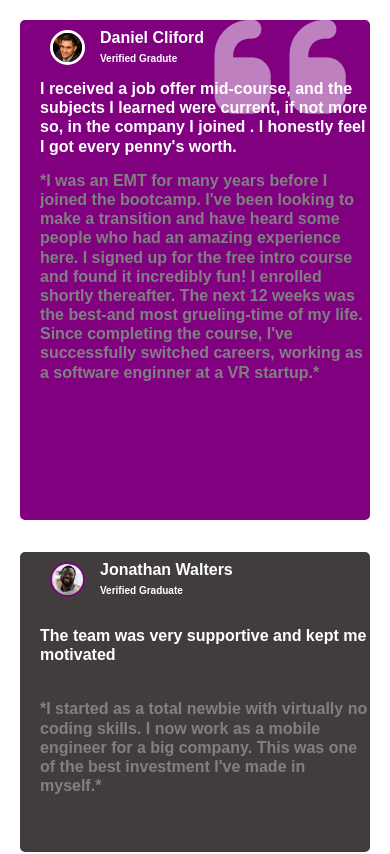
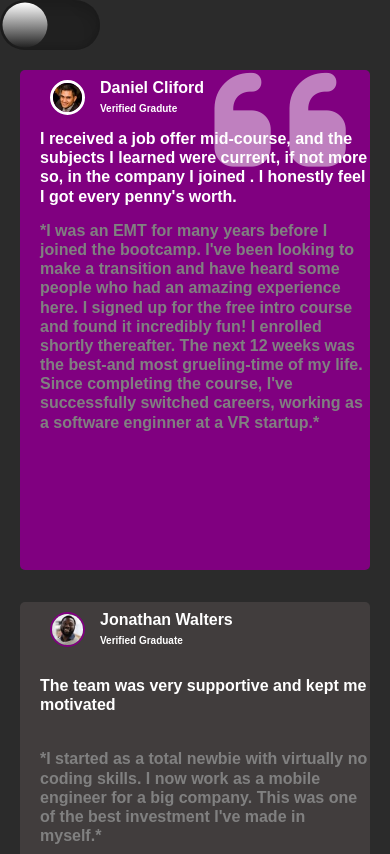
Before and after one commit to Wizdev0/testimonals.com, a plain HTML site: page index.html in a window 390 px wide. Shown: the top 854 px of the page. Drawn offline with Linux system fonts and the light colour scheme; a web font is replaced by a local one.

Commit message:
new feature

```diff
--- a/index.css
+++ b/index.css
@@ -4,14 +4,71 @@
     box-sizing: border-box;
 }
 
+
+body{
+   /*  display: flex;
+    justify-content: center;
+    align-items: center; */
+    background: #2b2b2b;
+    transition: 0.5s;
+    min-height: 100vh;
+}
+
+body.active{
+    background: #f8f8f8f8;
+}
+#toggle{
+    position: relative;
+    display: grid;
+
+    width: 100px;
+    height: 50px;
+    border-radius: 160px;
+    background: #222;
+    cursor: pointer;
+    transition: 0.5s;
+    box-shadow: inset 0 8px 60px rgba(0,0,0,0.1),
+                inset 0 8px 8px rgba(0,0,0,0.1),
+                inset 0 -4px 4px rgba(0,0,0,0.1);
+}
+#toggle.active{
+    background-color: #fff;
+    box-shadow: inset 0 2px 60px rgba(0,0,0,0.1),
+               inset 0 2px 8px rgba(0,0,0,0.1),
+               inset 0 -4px 8px rgba(0,0,0,0.05);
+}
+.indicator{
+    position: absolute;
+    top: 0;
+    left: 0;
+    width: 50px;
+    height: 50px;
+    background: linear-gradient(to bottom, #fff,#222);
+    border-radius: 50%;
+    transform: scale(0.9);
+    box-shadow: 0 8px 40px rgba(0,0,0,0,0.5),
+                inset 0 4px 4px rgba(255,255,255,0.2),
+                inset 0 -4px 4px rgba(255,255,255,0.2);
+    transition: 0.5s;
+}
+#toggle.active .indicator{
+    left: 50px;
+    box-shadow: 0 8px 20px rgba(0,0,0,0,0.1),
+    inset 0 4px 4px rgba(255,255,255,1),
+    inset 0 -4px 4px rgba(255,255,255,1);
+    background: linear-gradient(to bottom, #eaeeae,#f9f9f9);
+}
+
 .container{
-    min-height: 400px;
+    min-height: 100px;
     display: grid;
     grid-template-columns: repeat(3,5fr);
 
     gap: 2rem ;
-    padding: 20px;
-    margin-left: 30px;
+    padding: 10px;
+    margin-left: 20px;
+
+    cursor: pointer;
 }
 
 .box{
@@ -58,10 +115,10 @@
     font-family:  sans-serif;
 }
 
-i{
+.quote{
     position: absolute;
-    top: -8px;
-    left: 35%;
+    top: 35px;
+    left: 30%;
     font-size: 150px;
     opacity: 0.5;
 }
@@ -226,12 +283,13 @@ i{
     line-break: auto;
     font-family:  sans-serif;
 }
-i{
+.quote{
     position: absolute;
-    top: -8px;
+    top: 45px;
     left: 55%;
     font-size: 150px;
     opacity: 0.5;
+
 }
 
 /* BOX2 */
@@ -275,12 +333,14 @@ margin-left: 5px;
     font-family: sans-serif;
     padding: 15px;
 }
+
+
 }
 
 @media screen and (max-width:1200px){
-    i{
+    .quote{
         position: absolute;
-        top: -8px;
+
         left: 55%;
         font-size: 150px;
         opacity: 0.5;
--- a/index.html
+++ b/index.html
@@ -10,9 +10,24 @@
     <link rel="stylesheet" href="https://fonts.google.com/specimen/Barlow+Semi+Condensed">
 </head>
 <body>
+
+</main>
+    <div id="toggle">
+        <i class="indicator"></i>
+    </div>
+
+    <script>
+        const body = document.querySelector('body');
+        const toggle = document.getElementById('toggle');
+        toggle.onclick = function(){
+            toggle.classList.toggle('active');
+            body.classList.toggle('active');
+        }
+    </script>
+
    <main class="container">
         <div class="b1 box">
-            <i class="fa-solid fa-quote-left"></i>
+            <i class="fa-solid fa-quote-left quote"></i>
             <head class="head">
                 <img class="image yoo" src="image-daniel.jpg" alt="daniel's pic">
                 <p class="name">
@@ -89,6 +104,7 @@
 
             <p class="sub5">*The staff seem genuiuely concerned about my progress which I find refreshing. The program gave me the confidence necessary to be able to go out to the world and present myself as a capable junior developer . The standard is above the rest . You will get the personal anttention you need from an incredible community of smart and amazing people.* </p>
         </div>
-   </main>
+
+
 </body>
 </html>
```
